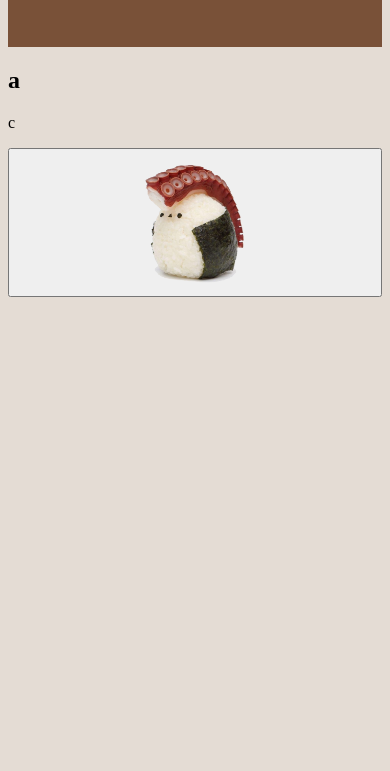
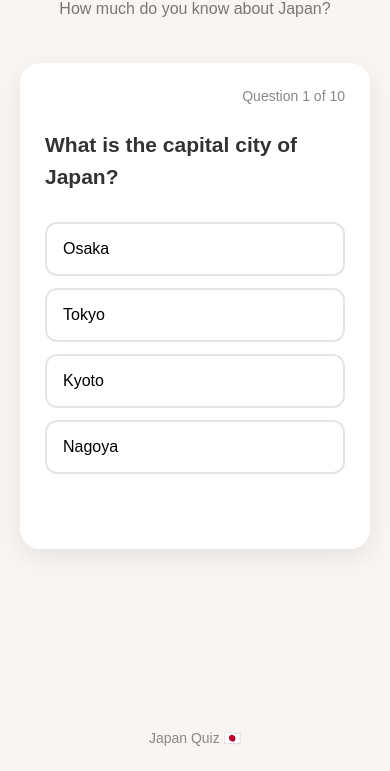
Before and after one commit to manaenomoto-glitch/manaenomoto-glitch.github.io, a plain HTML site: page index.html in a window 390 px wide. Shown: the part 73-844 px from the top of the page. Drawn offline with Linux system fonts and the light colour scheme.

Commit message:
I changed my button HTML's system and add some shadow behind the button

```diff
--- a/index.html
+++ b/index.html
@@ -1,23 +1,66 @@
 <!DOCTYPE html>
-<html lang="en"></html>
+<html lang="en">
 <head>
     <meta charset="UTF-8">
+    <meta name="viewport" content="width=device-width, initial-scale=1.0">
+
+    <title>Japan Quiz</title>
+
+    <!-- CSS -->
     <link rel="stylesheet" href="layout.css">
-    <meta name="viewport" content="width=device-width, initial-scale=1.0">
-    <title>Document</title>
 </head>
+
 <body>
-    <nav>
-        <h1>Japanese </h1>
-    </nav>
-    <section>
-        <div>
-            <h2>a</h2>
-            <p>c</p>
 
+    <header>
+        <h1>Japan Quiz 🇯🇵</h1>
+        <p>How much do you know about Japan?</p>
+    </header>
 
-            <button id="close" class="closing" onClick="javascript:close_clip()"><img src="photo/★.png" alt="button"/></button>
-        </div>
-    </section>
+    <main>
+
+        <section class="quiz-container">
+
+            <!-- Quiz progress -->
+            <div class="quiz-progress">
+                <p>Question <span id="question-number">1</span> of 10</p>
+            </div>
+
+            <!-- Question -->
+            <div class="question-container">
+                <h2 id="question">
+                    What is the capital city of Japan?
+                </h2>
+            </div>
+
+            <!-- Answer choices -->
+            <div class="answers">
+                <button class="answer-btn">Osaka</button>
+                <button class="answer-btn">Tokyo</button>
+                <button class="answer-btn">Kyoto</button>
+                <button class="answer-btn">Nagoya</button>
+            </div>
+
+            <!-- Correct / Incorrect message -->
+            <div class="result">
+                <p id="result-message"></p>
+            </div>
+
+            <!-- Next question -->
+            <button id="next-btn">
+                Next Question
+            </button>
+
+        </section>
+
+    </main>
+
+    <footer>
+        <p>Japan Quiz 🇯🇵</p>
+    </footer>
+
+    <!-- JavaScript -->
+    <script src="script.js"></script>
+
 </body>
 </html>
--- a/layout.css
+++ b/layout.css
@@ -1,22 +1,161 @@
-nav {
-  text-align: center;
-  background-color: #795138;
-  height: 100px;
 
-}
-h1{
-  color:#e4dcd4;
+* {
+    box-sizing: border-box;
+    margin: 0;
+    padding: 0;
 }
 
-body{
-  background-color: #e4dcd4;
-}
-img{
-    width: 40%;
-
+body {
+    font-family: Arial, sans-serif;
+    background-color: #f8f5f2;
+    color: #333;
+    min-height: 100vh;
+    display: flex;
+    flex-direction: column;
 }
 
-button1{
-   border-radius: 500px;
-   width: 150px; height: 50px;
+
+
+header {
+    text-align: center;
+    padding: 40px 20px 25px;
 }
+
+header h1 {
+    font-size: 42px;
+    margin-bottom: 10px;
+}
+
+header p {
+    font-size: 16px;
+    color: #777;
+}
+
+
+main {
+    flex: 1;
+    display: flex;
+    justify-content: center;
+    align-items: flex-start;
+    padding: 20px;
+}
+
+
+
+.quiz-container {
+    width: 100%;
+    max-width: 650px;
+    background-color: white;
+    padding: 35px;
+    border-radius: 20px;
+    box-shadow: 0 8px 25px rgba(0, 0, 0, 0.08);
+}
+
+
+
+.quiz-progress {
+    text-align: right;
+    margin-bottom: 25px;
+}
+
+.quiz-progress p {
+    font-size: 14px;
+    color: #888;
+}
+
+
+
+.question-container {
+    margin-bottom: 30px;
+}
+
+.question-container h2 {
+    font-size: 25px;
+    line-height: 1.5;
+}
+
+
+.answers {
+    display: flex;
+    flex-direction: column;
+    gap: 12px;
+}
+
+.answer-btn {
+    width: 100%;
+    padding: 16px;
+    border: 2px solid #e5e5e5;
+    border-radius: 12px;
+    background-color: white;
+    font-size: 17px;
+    text-align: left;
+    cursor: pointer;
+    transition: 0.2s;
+}
+
+.answer-btn:hover {
+    background-color: #fafafa;
+    border-color: #333;
+}
+
+
+.result {
+    min-height: 30px;
+    margin-top: 20px;
+    text-align: center;
+}
+
+#result-message {
+    font-size: 16px;
+    font-weight: bold;
+}
+
+
+#next-btn {
+    width: 100%;
+    margin-top: 20px;
+    padding: 15px;
+    border: none;
+    border-radius: 12px;
+    background-color: #333;
+    color: white;
+    font-size: 17px;
+    cursor: pointer;
+    transition: 0.2s;
+}
+
+#next-btn:hover {
+    background-color: #555;
+}
+
+
+footer {
+    text-align: center;
+    padding: 25px;
+    color: #888;
+    font-size: 14px;
+}
+
+
+@media (max-width: 600px) {
+
+    header {
+        padding-top: 25px;
+    }
+
+    header h1 {
+        font-size: 32px;
+    }
+
+    .quiz-container {
+        padding: 25px;
+    }
+
+    .question-container h2 {
+        font-size: 21px;
+    }
+
+    .answer-btn {
+        font-size: 16px;
+    }
+}
--- /dev/null
+++ b/quiz1.css
@@ -0,0 +1,48 @@
+body{
+  background-image: url('25 Best Photo Spots in Kyoto That You Must Visit.jpeg');
+  background-repeat: no-repeat;
+}
+nav {
+  text-align: center;
+  background-color: rgb(246, 201, 104);
+  height: 70px;
+
+}
+h1 {
+ color: rgb(255, 255, 255)
+
+}
+img {
+    opacity: 0.7;
+}
+.image-container {
+    position: relative;
+    display: inline-block;
+}
+
+.circle {
+    position: absolute;
+    width: 650px;
+    height: 550px;
+    border: 7px solid rgb(246, 201, 104);
+    background: white;
+    border-radius: 50%;
+    top: 55%;
+    left: 50%;
+    transform: translate(-50%, -50%);
+}
+
+button{
+  position: absolute;
+  top: 70%;
+  left: 35%;
+  padding: 5px 50px;
+  font-size: large;
+  background-color: rgb(255, 255, 255);
+  border: 1px solid #047d00;
+  border-radius: 12px
+
+}
+p{
+  background: url(/photo/25 Best Photo Spots in Kyoto That You Must Visit.jpeg) right bottom no-repeat, url(paper.gif) left top repeat;
+}
--- /dev/null
+++ b/script.js
@@ -0,0 +1,100 @@
+const questions = [
+    {
+        question: "What is the capital city of Japan?",
+        answers: ["Osaka", "Tokyo", "Kyoto", "Nagoya"],
+        correct: "Tokyo"
+    },
+    {
+        question: "What is the highest mountain in Japan?",
+        answers: ["Mount Fuji", "Mount Aso", "Mount Takao", "Mount Haku"],
+        correct: "Mount Fuji"
+    },
+    {
+        question: "Which food is famous in Japan?",
+        answers: ["Sushi", "Pizza", "Tacos", "Hamburger"],
+        correct: "Sushi"
+    }
+];
+
+let currentQuestion = 0;
+let score = 0;
+
+const questionElement = document.getElementById("question");
+const questionNumberElement = document.getElementById("question-number");
+const answerButtons = document.querySelectorAll(".answer-btn");
+const resultMessage = document.getElementById("result-message");
+const nextButton = document.getElementById("next-btn");
+
+
+function showQuestion() {
+
+    const question = questions[currentQuestion];
+
+    questionElement.textContent = question.question;
+
+    questionNumberElement.textContent = currentQuestion + 1;
+
+    answerButtons.forEach((button, index) => {
+        button.textContent = question.answers[index];
+        button.disabled = false;
+    });
+
+    resultMessage.textContent = "";
+
+    nextButton.style.display = "none";
+}
+
+
+answerButtons.forEach(button => {
+
+    button.addEventListener("click", () => {
+
+        const selectedAnswer = button.textContent;
+        const correctAnswer = questions[currentQuestion].correct;
+
+        if (selectedAnswer === correctAnswer) {
+
+            resultMessage.textContent = "Correct! 🎉";
+            score++;
+
+        } else {
+
+            resultMessage.textContent = "Incorrect 😭";
+        }
+
+        answerButtons.forEach(button => {
+            button.disabled = true;
+        });
+
+        nextButton.style.display = "block";
+    });
+
+});
+
+
+nextButton.addEventListener("click", () => {
+
+    currentQuestion++;
+
+    if (currentQuestion < questions.length) {
+
+        showQuestion();
+
+    } else {
+
+        questionElement.textContent = "Quiz Complete! 🎉";
+
+        questionNumberElement.textContent = "";
+
+        document.querySelector(".answers").style.display = "none";
+
+        resultMessage.textContent =
+            `Your score: ${score} / ${questions.length}`;
+
+        nextButton.style.display = "none";
+    }
+
+});
+
+
+showQuestion();
```
Also changed, not shown: quiz.html (+40 -0 lines), quiz.js (added), 3 other files.
